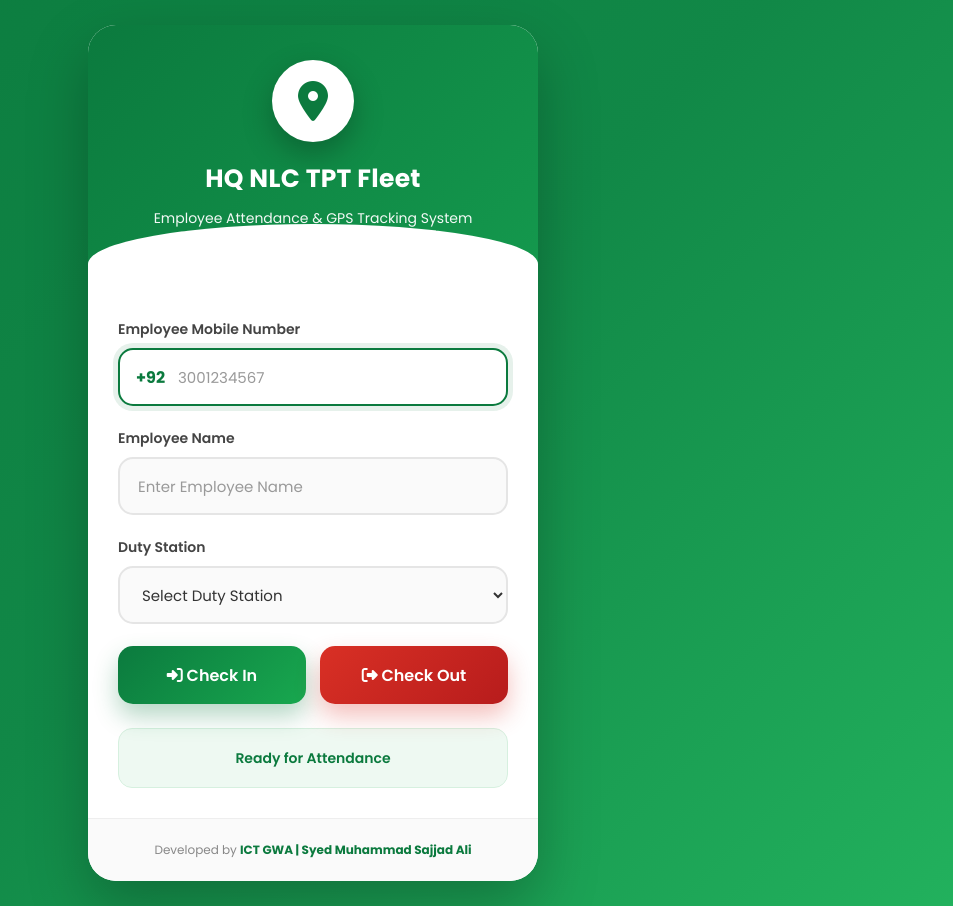
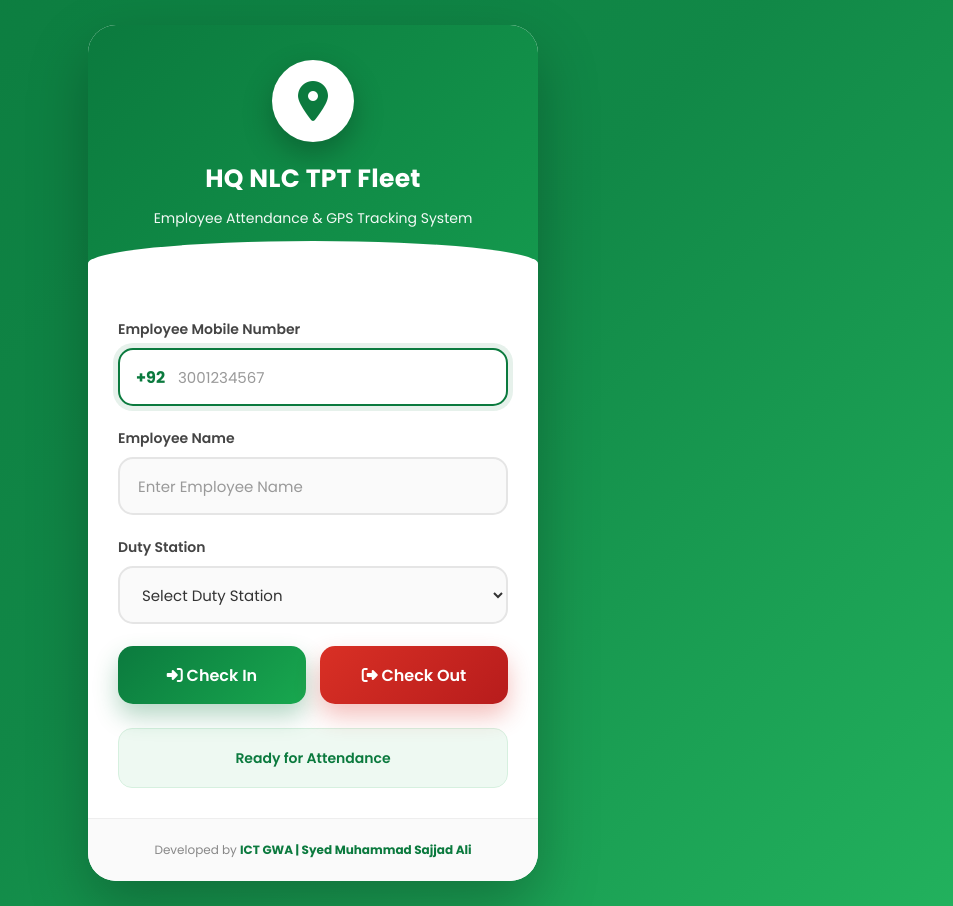
Before and after one commit to sajjad16656/advanceattendance, a plain HTML site: page index.html in a window 1280 px wide. Shown: the whole page, without its empty margins (327-1280 px from the left). Drawn offline with Linux system fonts and the light colour scheme.

Commit message:
Update index.html

```diff
--- a/index.html
+++ b/index.html
@@ -141,9 +141,9 @@ left:0;
 
 right:0;
 
-bottom:-40px;
+bottom:-22px;
 
-height:80px;
+height:45px;
 
 background:#fff;
 
```
